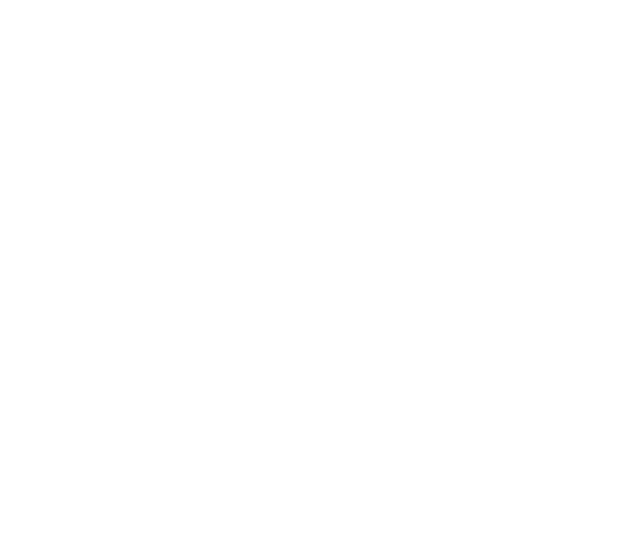
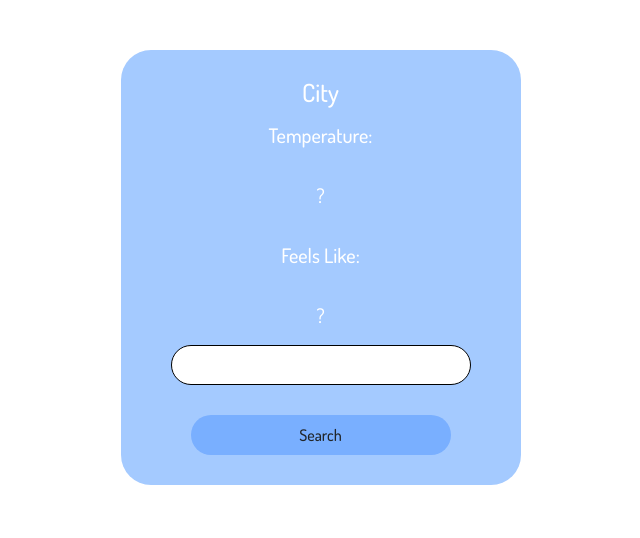
Before and after one commit to sevinc995/weather, a plain HTML site: page index.html in a window 1280 px wide. Shown: the whole page, without its empty margins (389-1029 px from the left). Drawn offline with nearby package versions, Linux system fonts and the light colour scheme.

Commit message:
project created

```diff
--- /dev/null
+++ b/_weather.sass
@@ -0,0 +1,36 @@
+#weather
+    padding: 50px 0
+    .box
+        display: flex
+        flex-direction: column
+        justify-content: center
+        align-items: center
+        width: 400px
+        background-color: #a4caff
+        border-radius: 30px
+        .data
+            display: flex
+            flex-direction: column
+            text-align: center
+            h1
+                font-size: 25px
+                color: #ffff
+                padding-top: 30px
+            h2
+                color: #ffff
+                font-size: 20px
+                padding: 20px 0
+        #myWeather
+            width: 300px
+            height: 40px
+            border: 1px solid black
+            border-radius: 20px
+        #btn
+            width: 260px
+            height: 40px
+            border-radius: 20px
+            background-color: #79afff
+            margin: 30px 0
+            display: flex
+            align-items: center
+            justify-content: center
--- a/app.js
+++ b/app.js
@@ -1,4 +1,34 @@
 "use strict";
 $(document).ready(function () {
 
+    $(document).on('keypress', function (e){
+        if (e.which == 13) {
+            let url = `https://api.openweathermap.org/data/2.5/weather?q=${$("#myWeather").val()}&appid=1389e219f06c8f6506e7f45269403323`
+            async function myweather() {
+                let responce = await fetch(url)
+                let data = await responce.json()
+                $("#city").html(data.name)
+                $("#temp").html(data.main.temp)
+                $("#feels").html(data.main.feels_like)
+                $("#myWeather").val("")
+                console.log(data)
+            }
+            myweather()
+        }
+    })
+
+    .$("#btn").click(function (e) {
+        e.preventDefault()
+        let url = `https://api.openweathermap.org/data/2.5/weather?q=${$("#myWeather").val()}&appid=1389e219f06c8f6506e7f45269403323`
+        async function myweather() {
+            let responce = await fetch(url)
+            let data = await responce.json()
+            $("#city").html(data.name)
+            $("#temp").html(data.main.temp)
+            $("#feels").html(data.main.feels_like)
+            $("#myWeather").val("")
+            console.log(data)
+        }
+        myweather()
+    });
 });
--- a/index.html
+++ b/index.html
@@ -16,7 +16,43 @@
 </head>
 
 <body>
+    <header>
 
+    </header>
+    <main>
+        <section id="weather">
+            <div class="container">
+                <div class="row">
+                    <div class="col-md-3 mx-auto">
+                        <div class="box">
+                            <div class="data">
+                                <h1 id="city">
+                                    City
+                                </h1>
+                                <h2>
+                                    Temperature:
+                                </h2>
+                                <h2 id="temp">
+                                    ?
+                                </h2>
+                                <h2>
+                                    Feels Like:
+                                </h2>
+                                <h2 id="feels">
+                                    ?
+                                </h2>
+                            </div>
+                            <input type="text" id="myWeather">
+                            <div id="btn">Search</div>
+                        </div>
+                    </div>
+                </div>
+            </div>
+        </section>
+    </main>
+    <footer>
+
+    </footer>
 </body>
 
 </html>
--- a/style.sass
+++ b/style.sass
@@ -1 +1,2 @@
 @import main
+@import weather
```
Also changed, not shown: style.css, 1 other file.
